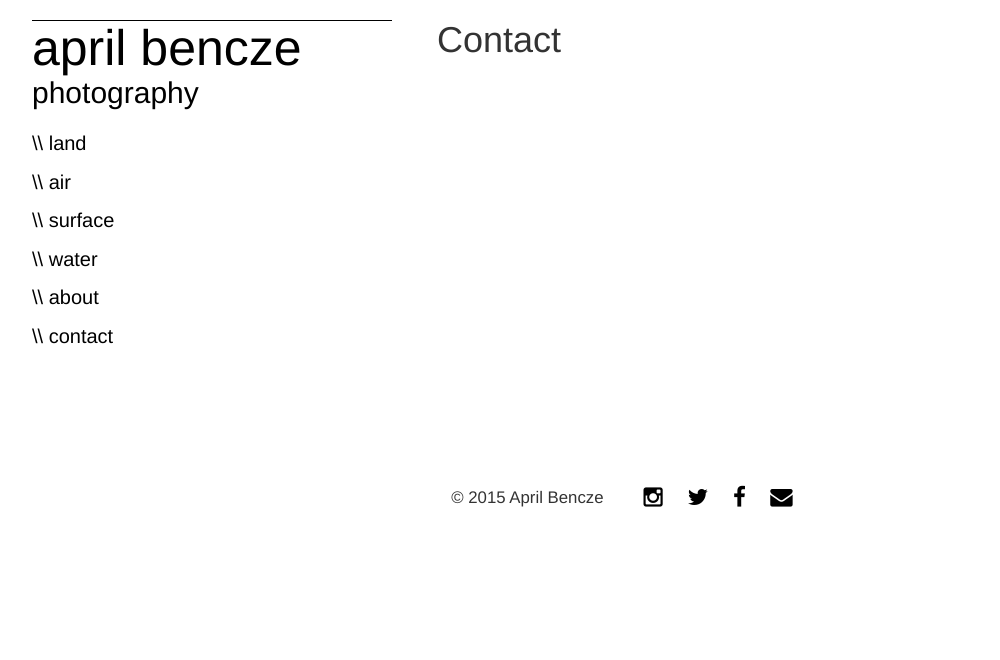
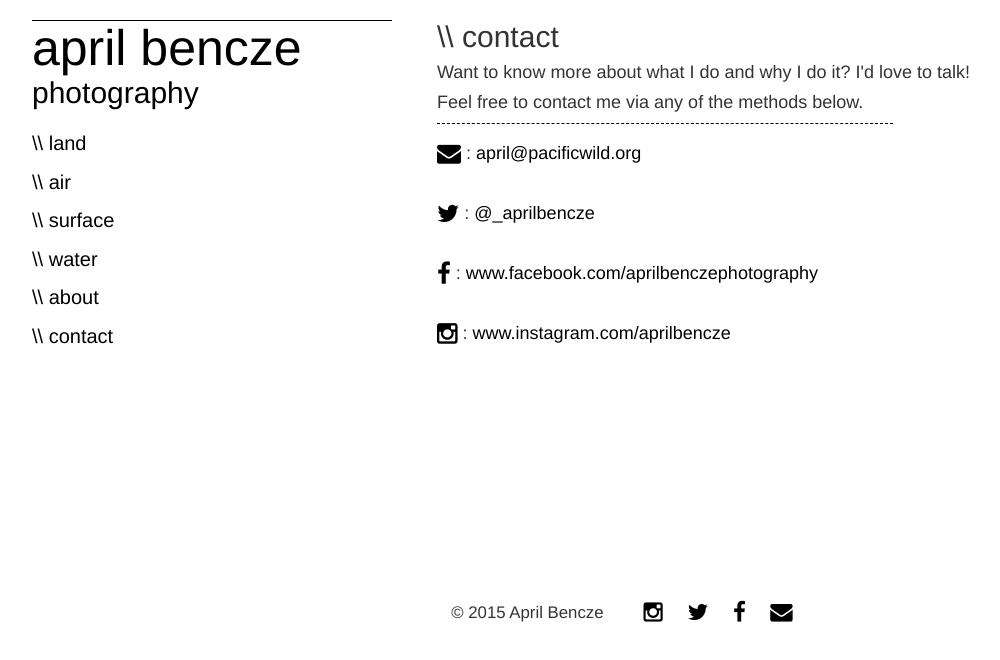
Before and after one commit to aprilbencze/aprilbencze.github.io, a plain HTML site: page contact.html in a window 1280 px wide. Shown: the top 660 px of the page, without its empty margins (38-1038 px from the left). Drawn offline with nearby package versions, Linux system fonts and the light colour scheme.

Commit message:
updated contact page

```diff
--- a/contact.html
+++ b/contact.html
@@ -32,14 +32,20 @@
       </div>
       <div class="col-md-8" id="mainDiv">
         <div class="container">
-          <h1>Contact</h1>
+          <h2 id="contactTitle">\\ contact</h2>
+          <h4>Want to know more about what I do and why I do it? I'd love to talk!</h4>
+          <h4 id="contactContent">Feel free to contact me via any of the methods below.</h4>
+          <h4><i class="fa fa-envelope fa-lg"></i> : <a href="mailto:april@pacificwild.org">april@pacificwild.org</a></h4><br>
+          <h4><i class="fa fa-twitter fa-lg"></i> : <a href="https://twitter.com/_aprilbencze" target="_blank">@_aprilbencze</a></h4><br>
+          <h4><i class="fa fa-facebook fa-lg"></i> : <a href="https://www.facebook.com/aprilbenczephotography" target="_blank">www.facebook.com/aprilbenczephotography</a></h4><br>
+          <h4><i class="fa fa-instagram fa-lg"></i> : <a href="https://instagram.com/aprilbencze/" target="_blank">www.instagram.com/aprilbencze</a></h4>
         </div>
       </div>
     </div>
   </div>
 
   <nav class="navbar">
-    <div class="container footerContainer">
+    <div class="container" id="contactFooter">
       <ul id="footerContent">
         <li>&copy; 2015 April Bencze<li>
          <li><a href="https://instagram.com/aprilbencze/" target="_blank"><i class="fa fa-instagram fa-lg"></i></a></li>
--- a/css/style.css
+++ b/css/style.css
@@ -75,6 +75,21 @@ SLIDER
 }
 
 /*****************
+CONTACT PAGE
+*****************/
+
+#contactFooter {
+  margin-top: 17%;
+}
+
+#contactContent {
+  width: 40%;
+  padding-bottom: 10px;
+  margin-bottom: 20px;
+  border-bottom: 1px dashed black;
+}
+
+/*****************
 FOOTER
 *****************/
 
```
Also changed, not shown: about.html (+4 -2 lines).
